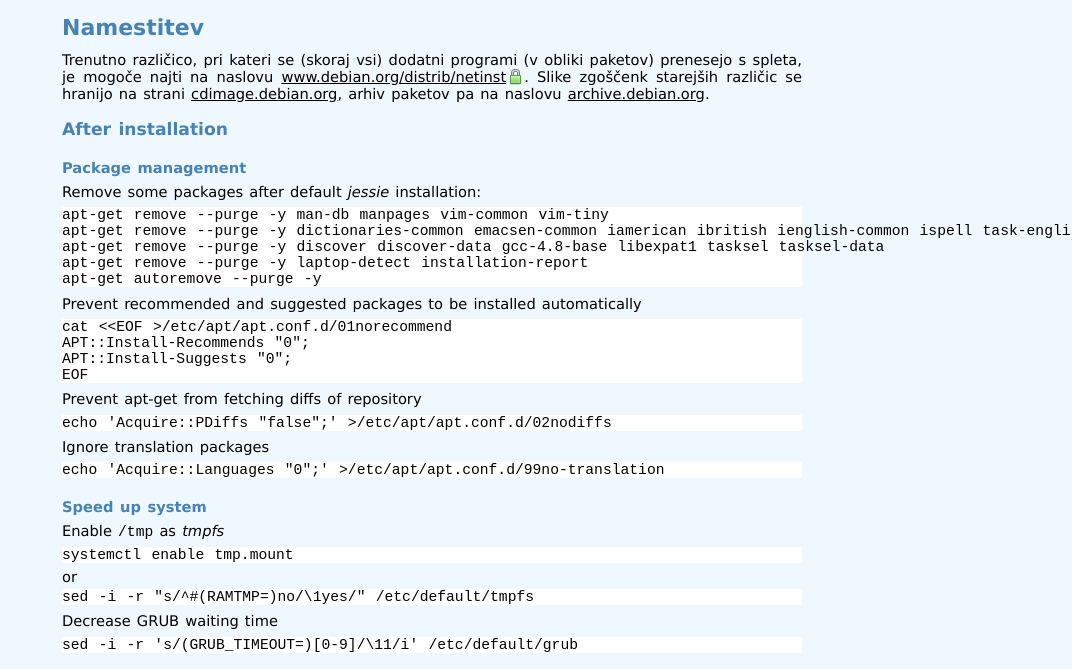
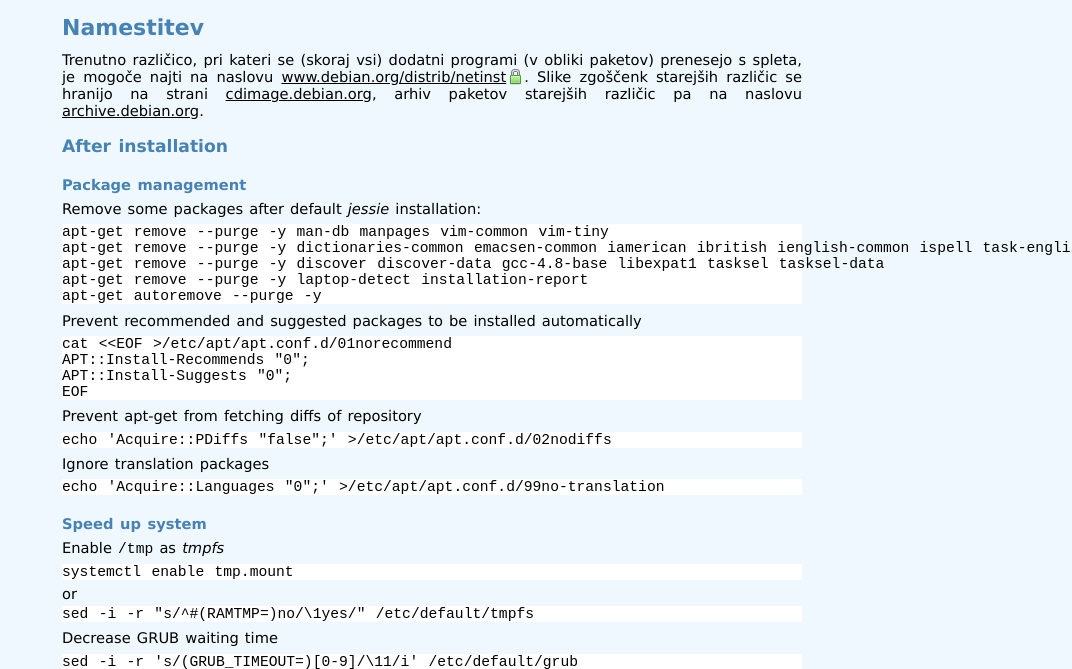
Before and after one commit to jaka/jaka, a plain HTML site: page debian.htm in a window 1280 px wide. Shown: the part 153-822 px from the top of the page, without its empty margins (208-1280 px from the left). Drawn offline with Linux system fonts and the light colour scheme.

Commit message:
Debian: some clarification about archive

```diff
--- a/debian.htm
+++ b/debian.htm
@@ -23,7 +23,7 @@ Nekateri ukazi zaradi morebitne zastarelosti, neposodobitve ali ukinitve ne bodo
 
 <p>
 Trenutno različico, pri kateri se (skoraj vsi) dodatni programi (v obliki paketov) prenesejo s spleta, je mogoče najti na naslovu <a href="https://www.debian.org/distrib/netinst" rel="nofollow" class="ssl">www.debian.org/distrib/netinst</a>.
-Slike zgoščenk starejših različic se hranijo na strani <a href="http://cdimage.debian.org/cdimage/archive/" rel="nofollow">cdimage.debian.org</a>, arhiv paketov pa na naslovu <a href="http://archive.debian.org/debian/">archive.debian.org</a>.
+Slike zgoščenk starejših različic se hranijo na strani <a href="http://cdimage.debian.org/cdimage/archive/" rel="nofollow">cdimage.debian.org</a>, arhiv paketov starejših različic pa na naslovu <a href="http://archive.debian.org/debian/">archive.debian.org</a>.
 </p>
 
 <h3>After installation</h3>
```
